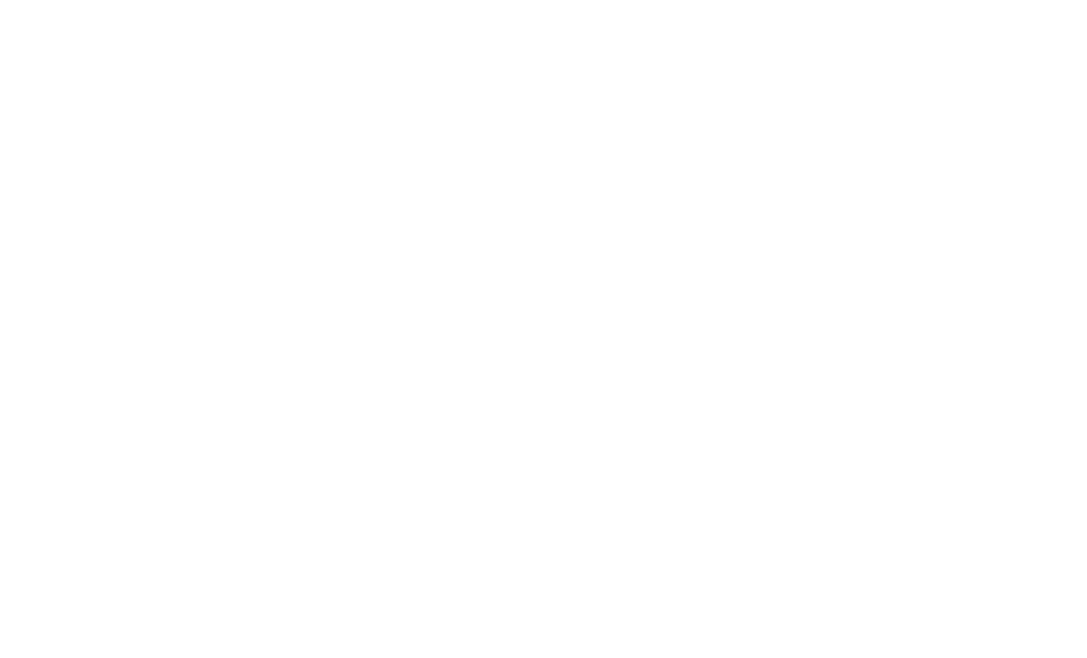
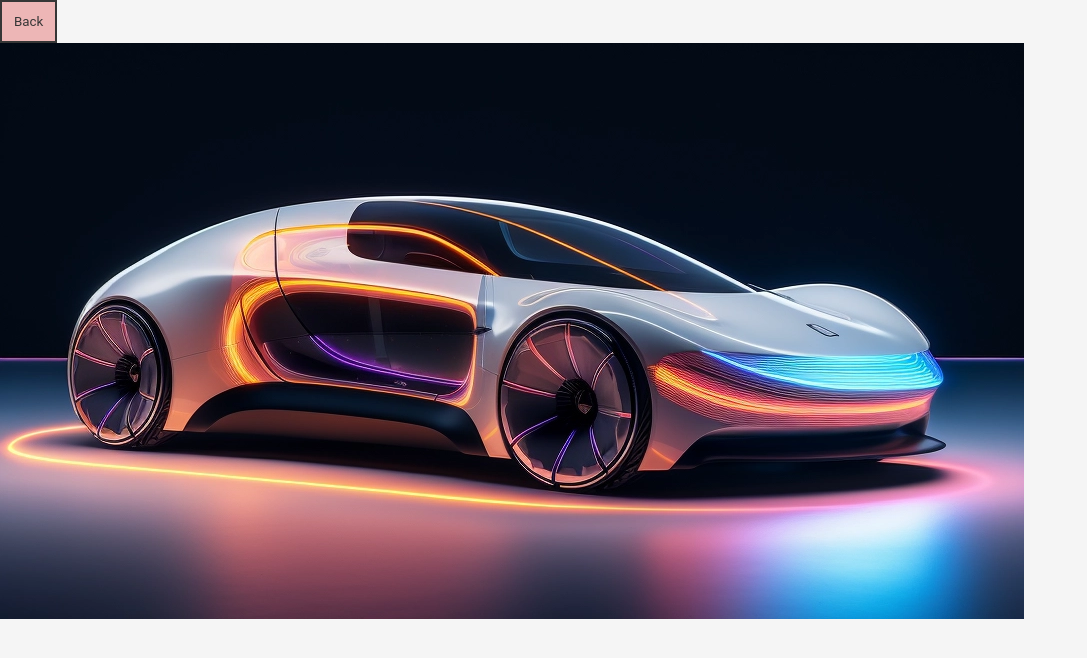
Before and after one commit to Mike-Innella/AutoSalesProject, a plain HTML site: page cars.html in a window 1280 px wide. Shown: the whole page, without its empty margins (0-1087 px from the left). Drawn offline with Linux system fonts and the light colour scheme.

Commit message:
began work on next page cars.html

```diff
--- a/cars.html
+++ b/cars.html
@@ -1,11 +1,22 @@
 <!DOCTYPE html>
 <html lang="en">
-<head>
-    <meta charset="UTF-8">
-    <meta name="viewport" content="width=device-width, initial-scale=1.0">
+  <head>
+    <meta charset="UTF-8" />
+    <meta name="viewport" content="width=device-width, initial-scale=1.0" />
+    <link rel="stylesheet" href="styles.css" />
     <title>Document</title>
-</head>
-<body>
-
-</body>
+  </head>
+  <body>
+    <button><a href="./index.html">Back</a></button>
+  </body>
+  <header>
+    <nav>
+      <img
+        src="./assets/25_years_car_side_on.png"
+        alt="car"
+        class="carHeader"
+      />
+    </nav>
+  </header>
+  <main></main>
 </html>
--- a/styles.css
+++ b/styles.css
@@ -383,7 +383,7 @@ button:hover .magglass {
   padding: 12px;
 }
 
-.overlay--loading{
+.overlay--loading {
   background-color: #363636;
   z-index: 51;
 }
```
Also changed, not shown: assets/25_years_car_side_on.png (added).
